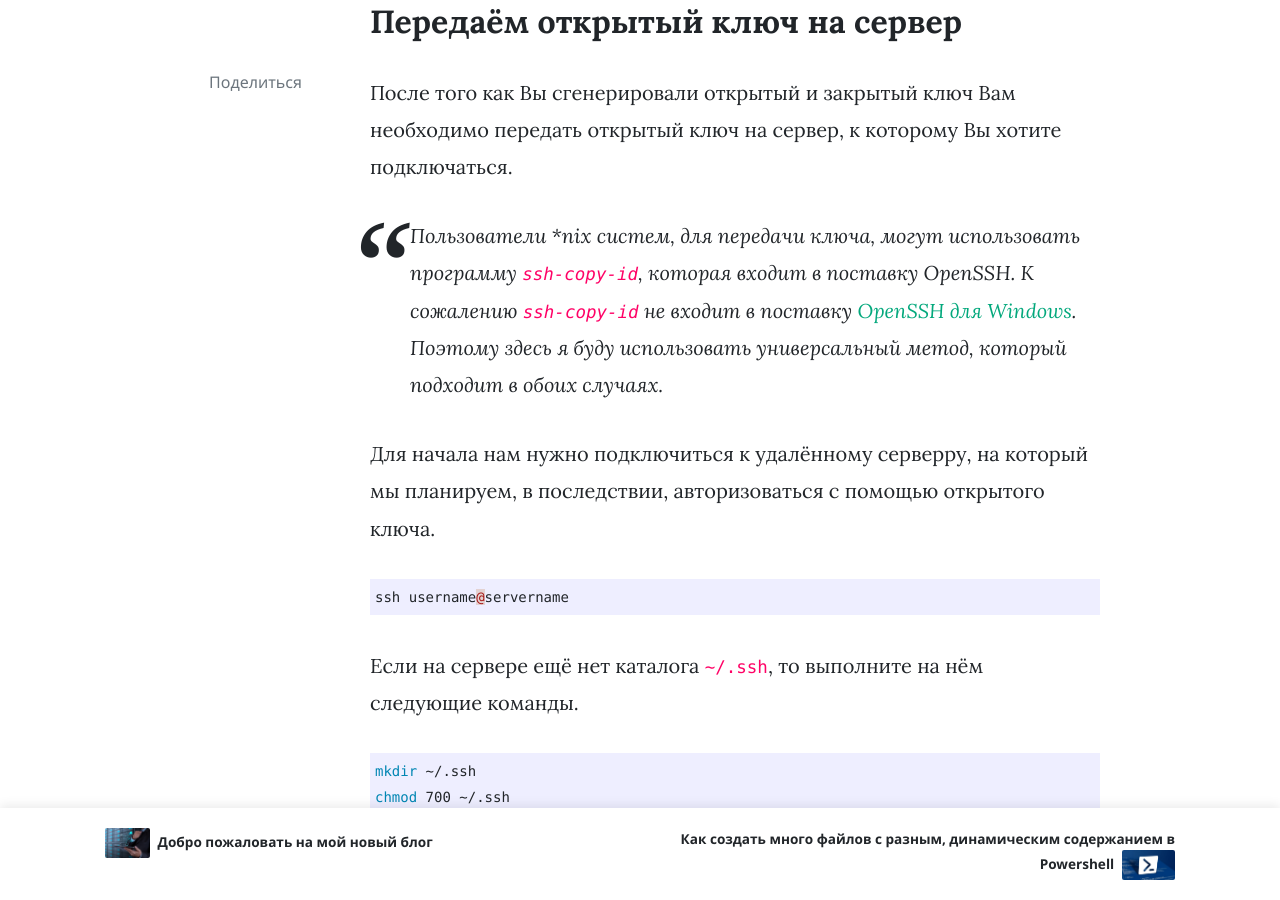
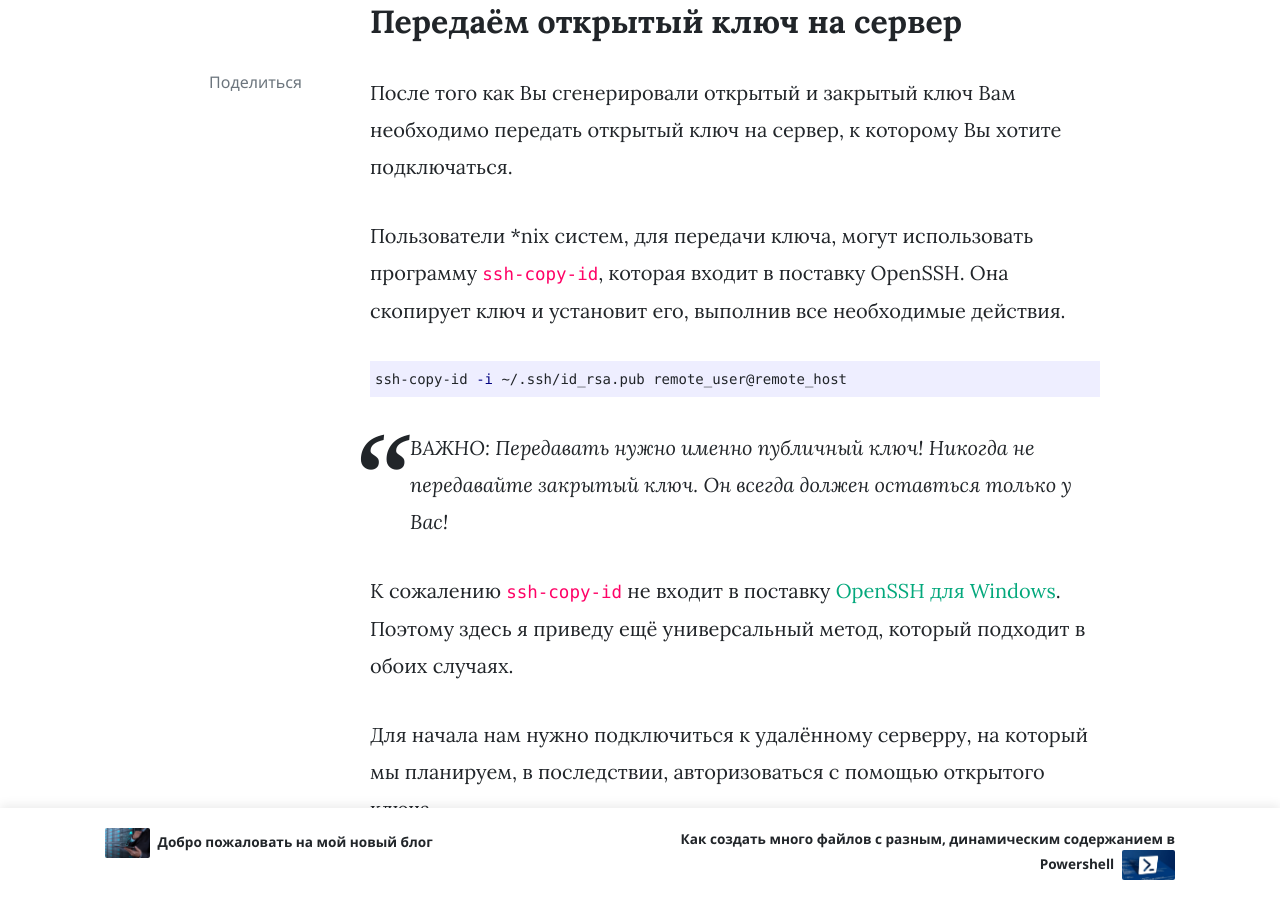
Before and after one commit to mdanshin/mdanshin.github.io, a Jekyll site: the page built from _posts/2019-07-30-set up ssh with public-key.md, in a window 1280 px wide and 900 px high, scrolled down 3727 px. Built offline with Jekyll 4.4.1, drawn with Linux system fonts in a browser that asks for light colours; nearby versions of some CDN libraries; comment, search, counter and statistics services are not loaded.

Commit message:
some fix

````diff
--- a/_posts/2019-07-30-set up ssh with public-key.md
+++ b/_posts/2019-07-30-set up ssh with public-key.md
@@ -60,7 +60,15 @@ ssh-keygen -t rsa -b 4096
 ## Передаём открытый ключ на сервер
 После того как Вы сгенерировали открытый и закрытый ключ Вам необходимо передать открытый ключ на сервер, к которому Вы хотите подключаться.
 
->Пользователи *nix систем, для передачи ключа, могут использовать программу `ssh-copy-id`, которая входит в поставку OpenSSH. К сожалению `ssh-copy-id` не входит в поставку [OpenSSH для Windows](https://docs.microsoft.com/en-us/windows-server/administration/openssh/openssh_overview). Поэтому здесь я буду использовать универсальный метод, который подходит в обоих случаях.
+Пользователи *nix систем, для передачи ключа, могут использовать программу `ssh-copy-id`, которая входит в поставку OpenSSH. Она скопирует ключ и установит его, выполнив все необходимые действия.
+
+```bash
+ssh-copy-id -i ~/.ssh/id_rsa.pub remote_user@remote_host
+```
+
+>ВАЖНО: Передавать нужно именно публичный ключ! Никогда не передавайте закрытый ключ. Он всегда должен оставться только у Вас!
+
+К сожалению `ssh-copy-id` не входит в поставку [OpenSSH для Windows](https://docs.microsoft.com/en-us/windows-server/administration/openssh/openssh_overview). Поэтому здесь я приведу ещё универсальный метод, который подходит в обоих случаях.
 
 Для начала нам нужно подключиться к удалённому серверру, на который мы планируем, в последствии, авторизоваться с помощью открытого ключа.
 
````
